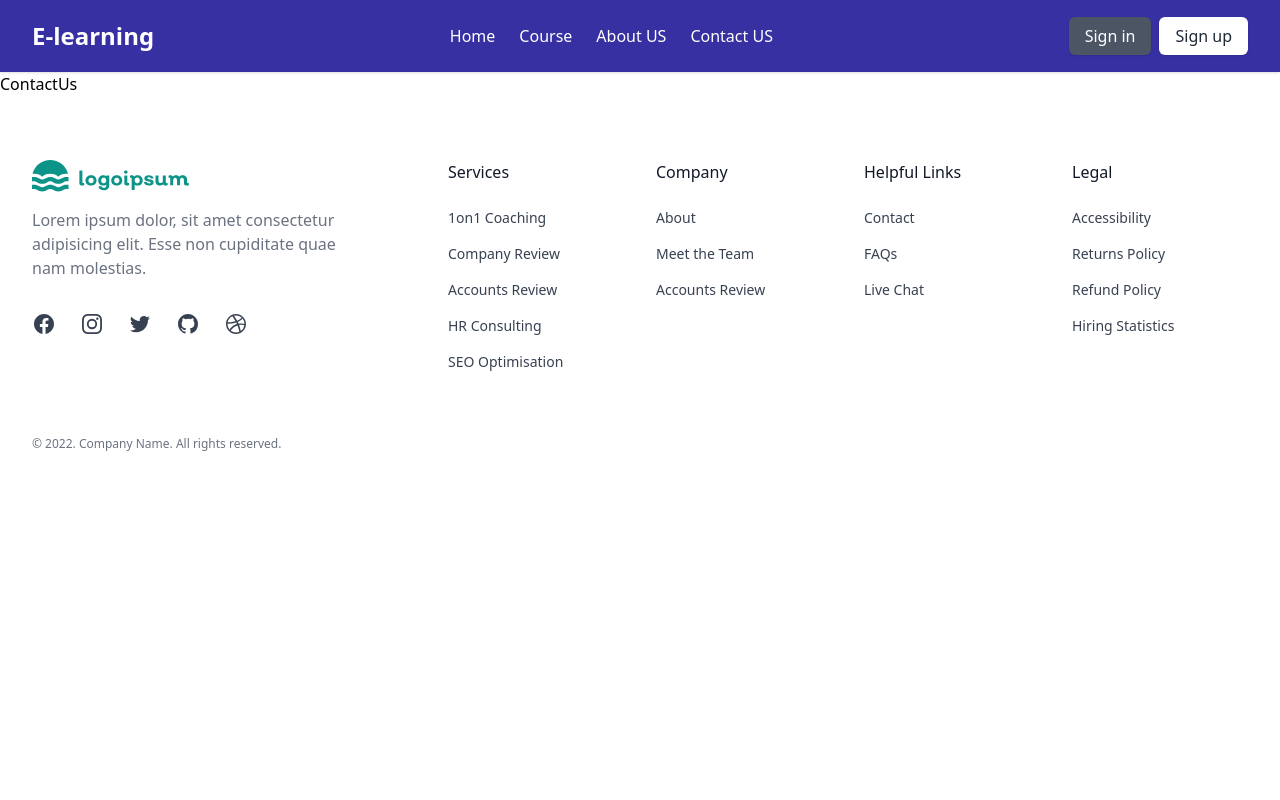
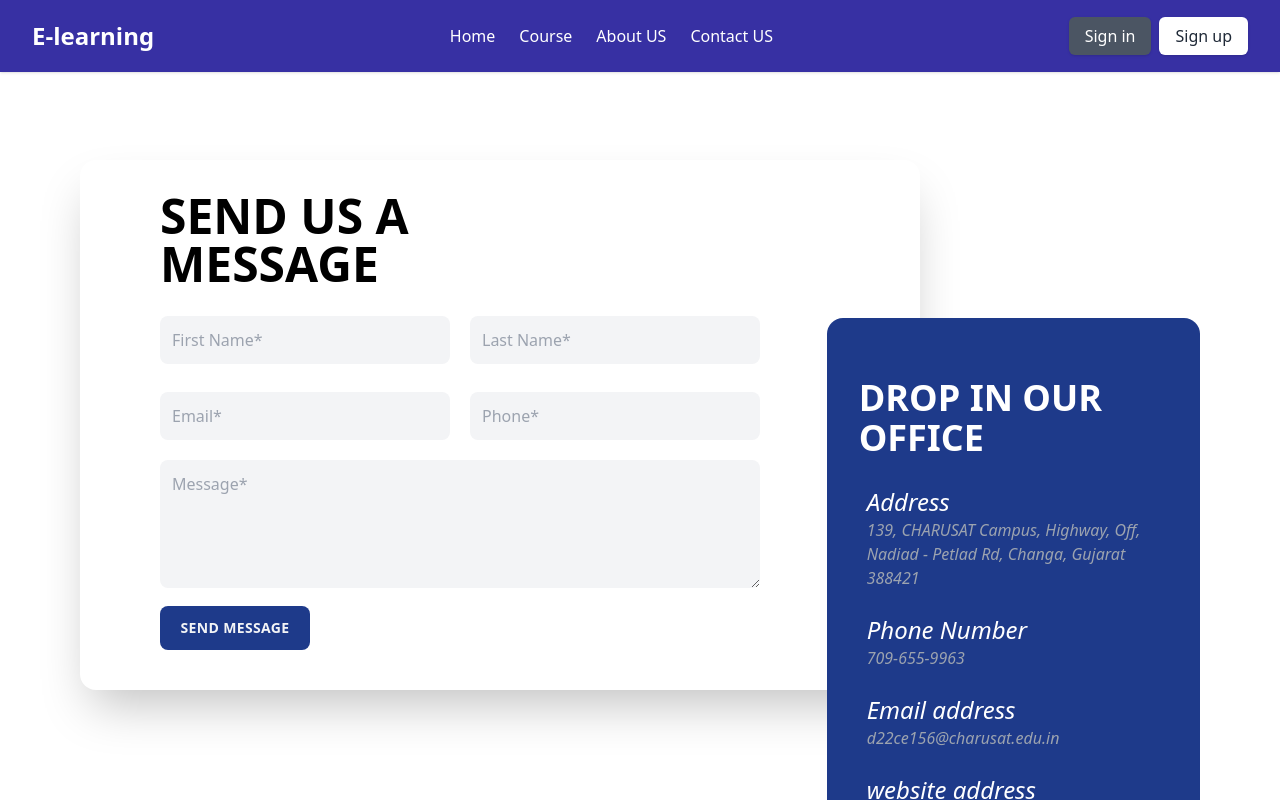
Before and after one commit to SavaliyaJay/Elearning_FrontEnd, a React (Create React App) app: page /ContactUs in a window 1280 px wide. Shown: the top 800 px of the page. Built offline with nearby package versions, Linux system fonts and the light colour scheme.

Commit message:
contact us

```diff
--- a/src/Pages/ContactUs.jsx
+++ b/src/Pages/ContactUs.jsx
@@ -1,9 +1,123 @@
-import React from 'react'
+import React from "react";
+import { Link } from "react-router-dom";
+
 
 const ContactUs = () => {
   return (
-    <div>ContactUs</div>
-  )
-}
+    <>
+      {/* component */}
+      <div className="mt-10 mb-10 h-95">
+        <div className="flex justify-center items-center bg-white">
+          {/* COMPONENT CODE */}
+          <div className="container mx-auto my-9 px-4 lg:px-20">
+            <div className="w-full p-8  my-3 md:px-12 lg:w-9/12 lg:pl-20 lg:pr-40 mr-auto rounded-2xl shadow-2xl">
+              <div className="flex">
+                <h1 className="font-bold uppercase text-5xl">
+                  Send us a <br /> message
+                </h1>
+              </div>
+              <div className="grid grid-cols-1 gap-5 md:grid-cols-2 mt-5">
+                <input
+                  className="w-full bg-gray-100 text-gray-900 mt-2 p-3 rounded-lg focus:outline-none focus:shadow-outline"
+                  type="text"
+                  placeholder="First Name*"
+                />
+                <input
+                  className="w-full bg-gray-100 text-gray-900 mt-2 p-3 rounded-lg focus:outline-none focus:shadow-outline"
+                  type="text"
+                  placeholder="Last Name*"
+                />
+                <input
+                  className="w-full bg-gray-100 text-gray-900 mt-2 p-3 rounded-lg focus:outline-none focus:shadow-outline"
+                  type="email"
+                  placeholder="Email*"
+                />
+                <input
+                  className="w-full bg-gray-100 text-gray-900 mt-2 p-3 rounded-lg focus:outline-none focus:shadow-outline"
+                  type="number"
+                  placeholder="Phone*"
+                />
+              </div>
+              <div className=" my-3">
+                <textarea
+                  placeholder="Message*"
+                  className="w-full h-32 bg-gray-100 text-gray-900 mt-2 p-3 rounded-lg focus:outline-none focus:shadow-outline"
+                  defaultValue={""}
+                />
+              </div>
+              <div className="my-2 w-1/2 lg:w-1/4">
+                <button
+                  className="uppercase text-sm font-bold tracking-wide bg-blue-900 text-gray-100 p-3 rounded-lg w-full
+                focus:outline-none focus:shadow-outline"
+                >
+                  Send Message
+                </button>
+              </div>
+            </div>
+            <div className="w-full lg:-mt-96 lg:w-2/6 px-8 py-12 ml-auto bg-blue-900 rounded-2xl">
+              <div className="flex flex-col text-white">
+                <h1 className="font-bold uppercase text-4xl  my-3">
+                  Drop in our office
+                </h1>
+                <div className="flex  my-2">
+                  <div className="flex flex-col">
+                    <i className="fas fa-map-marker-alt pt-2 pr-2"></i>
+                  </div>
+                  <i className="fas fa-map-marker-alt pt-2 pr-2">
+                    <div className="flex flex-col">
+                      <h2 className="text-2xl">Address</h2>
+                      <p className="text-gray-400">
+                        139, CHARUSAT Campus, Highway, Off, Nadiad - Petlad Rd,
+                        Changa, Gujarat 388421
+                      </p>
+                    </div>
+                  </i>
+                </div>
+                <div className="flex  my-2">
+                  <div className="flex flex-col">
+                    <i className="fas fa-map-marker-alt pt-2 pr-2"></i>
+                  </div>
+                  <i className="fas fa-map-marker-alt pt-2 pr-2">
+                    <div className="flex flex-col">
+                      <h2 className="text-2xl">Phone Number</h2>
+                      <p className="text-gray-400">709-655-9963</p>
+                    </div>
+                  </i>
+                </div>
+                <div className="flex  my-2">
+                  <div className="flex flex-col">
+                    <i className="fas fa-map-marker-alt pt-2 pr-2"></i>
+                  </div>
+                  <i className="fas fa-map-marker-alt pt-2 pr-2">
+                    <div className="flex flex-col">
+                      <h2 className="text-2xl">Email address</h2>
+                      <p className="text-gray-400">d22ce156@charusat.edu.in</p>
+                    </div>
+                  </i>
+                </div>
+                <div className="flex  my-2">
+                  <div className="flex flex-col">
+                    <i className="fas fa-map-marker-alt pt-2 pr-2"></i>
+                  </div>
+                  <i className="fas fa-map-marker-alt pt-2 pr-2">
+                    <div className="flex flex-col">
+                      <h2 className="text-2xl">website address</h2>
+                      <p className="text-gray-400">
+                        <Link to="/" className="text-blue-500">
+                            {" "}
+                          Click here!
+                        </Link>
+                      </p>
+                    </div>
+                  </i>
+                </div>
+              </div>
+            </div>
+          </div>
+        </div>
+      </div>
+    </>
+  );
+};
 
-export default ContactUs
+export default ContactUs;
```
